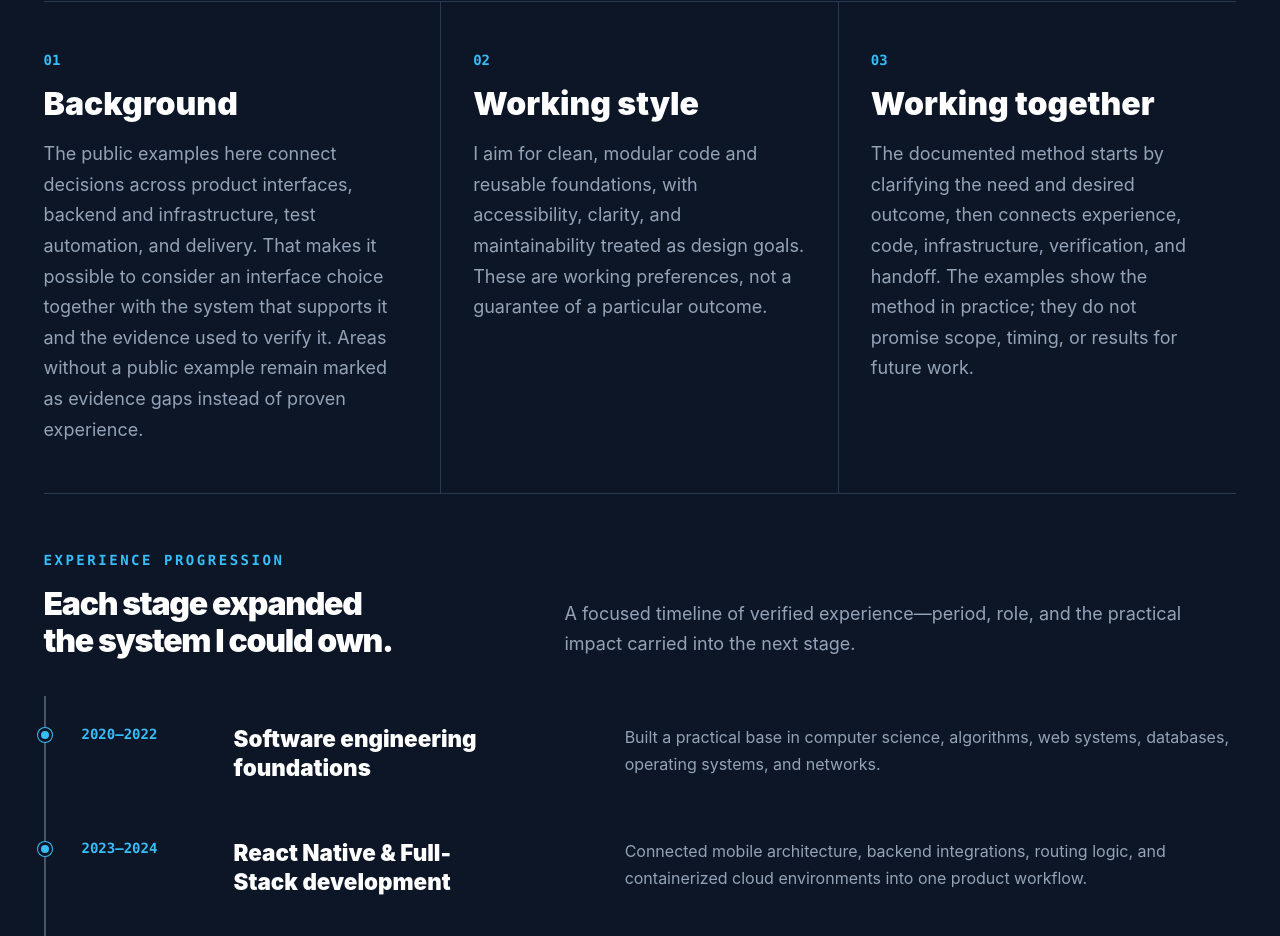
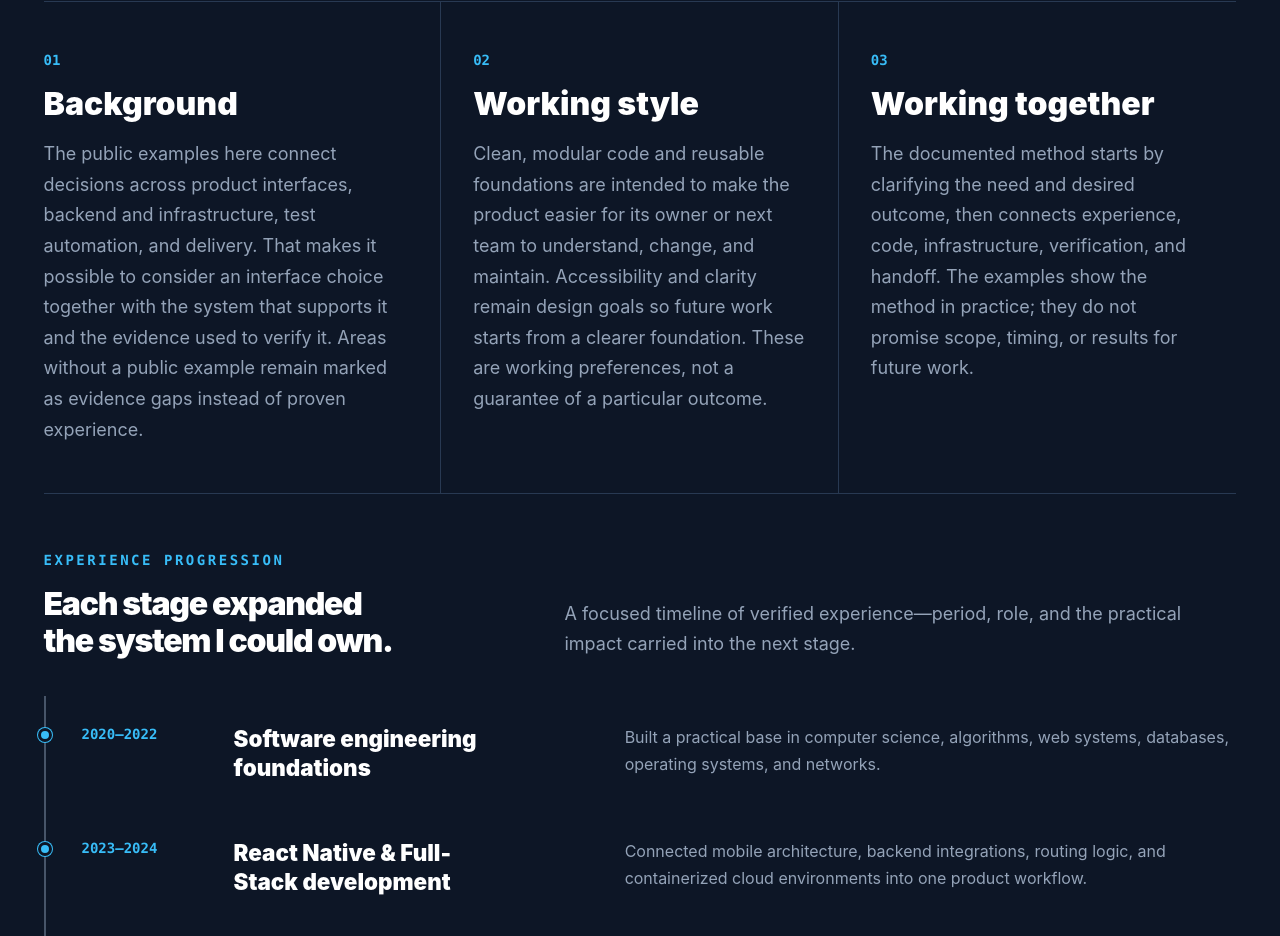
Before and after one commit to Evyatar-Hazan/Evyatar-Hazan.github.io, a React (Vite) app: page /en/about/ in a window 1280 px wide. Shown: the part 1364-2300 px from the top of the page. Built offline with nearby package versions, Linux system fonts and the light colour scheme.

Commit message:
copy: explain working style as handoff value

```diff
--- a/src/features/humanAbout/content.ts
+++ b/src/features/humanAbout/content.ts
@@ -50,8 +50,8 @@ const humanAboutCopy = {
         he: 'סגנון עבודה',
       },
       body: {
-        en: 'I aim for clean, modular code and reusable foundations, with accessibility, clarity, and maintainability treated as design goals. These are working preferences, not a guarantee of a particular outcome.',
-        he: 'אני שואף לקוד נקי ומודולרי ולתשתיות לשימוש חוזר, ומתייחס לנגישות, בהירות ותחזוקתיות כיעדי תכנון. אלה העדפות עבודה, לא הבטחה לתוצאה מסוימת.',
+        en: 'Clean, modular code and reusable foundations are intended to make the product easier for its owner or next team to understand, change, and maintain. Accessibility and clarity remain design goals so future work starts from a clearer foundation. These are working preferences, not a guarantee of a particular outcome.',
+        he: 'קוד נקי ומודולרי ותשתיות לשימוש חוזר נועדו להקל על בעל המוצר או על הצוות הבא להבין את המוצר, לשנות אותו ולתחזק אותו. נגישות ובהירות נשארות חלק מיעדי התכנון, כדי שהמשך העבודה יתחיל מתשתית ברורה יותר. אלה העדפות עבודה, לא הבטחה לתוצאה מסוימת.',
       },
     },
     {
```
